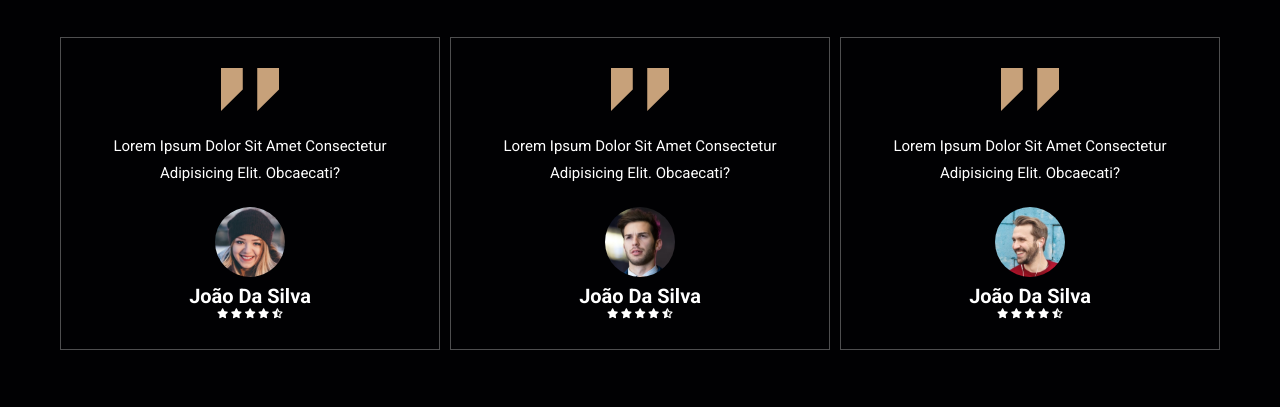
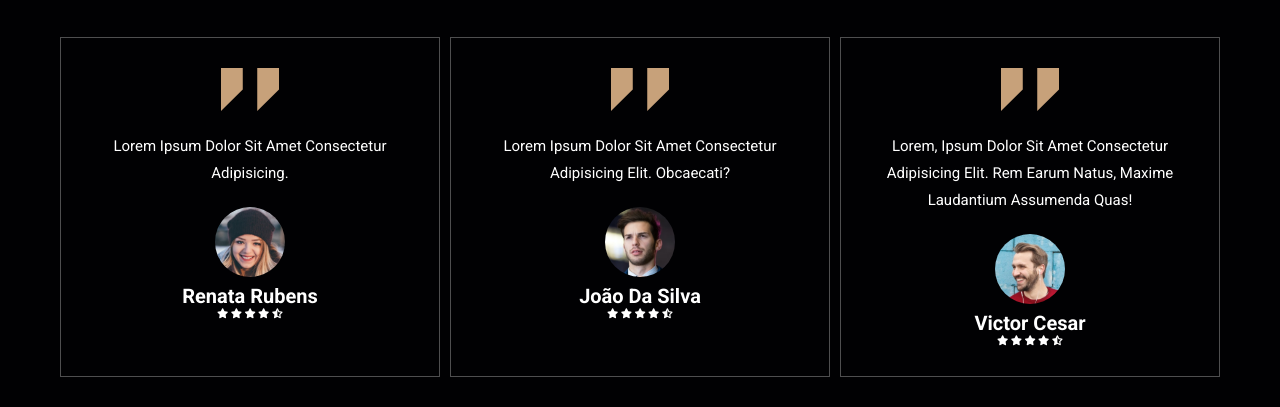
Before and after one commit to Jascran23/dvclb-site-cafeteria, a plain HTML site: page index.htm in a window 1280 px wide. Shown: the part 2316-2723 px from the top of the page. Drawn offline with Linux system fonts and the light colour scheme.

Commit message:
nome dos clientes

```diff
--- a/index.htm
+++ b/index.htm
@@ -111,9 +111,9 @@
         <div class="box-container">
             <div class="box">
                 <img src="./img/quote-img.png" alt="">
-                <p>Lorem ipsum dolor sit amet consectetur adipisicing elit. Obcaecati?</p>
+                <p>Lorem ipsum dolor sit amet consectetur adipisicing.</p>
                 <img class="user" src="./img/pic-2.png" alt="foto-cliente">
-                <h3>João da Silva</h3>
+                <h3>Renata Rubens</h3>
                 <div class="stars">
                     <i class="fa-solid fa-star" style="color: #ffffff;"></i>
                     <i class="fa-solid fa-star" style="color: #ffffff;"></i>
@@ -139,9 +139,9 @@
 
             <div class="box">
                 <img src="./img/quote-img.png" alt="">
-                <p>Lorem ipsum dolor sit amet consectetur adipisicing elit. Obcaecati?</p>
+                <p>Lorem, ipsum dolor sit amet consectetur adipisicing elit. Rem earum natus, maxime laudantium assumenda quas!</p>
                 <img class="user" src="./img/pic-1.png" alt="foto-cliente">
-                <h3>João da Silva</h3>
+                <h3>Victor Cesar</h3>
                 <div class="stars">
                     <i class="fa-solid fa-star" style="color: #ffffff;"></i>
                     <i class="fa-solid fa-star" style="color: #ffffff;"></i>
```
